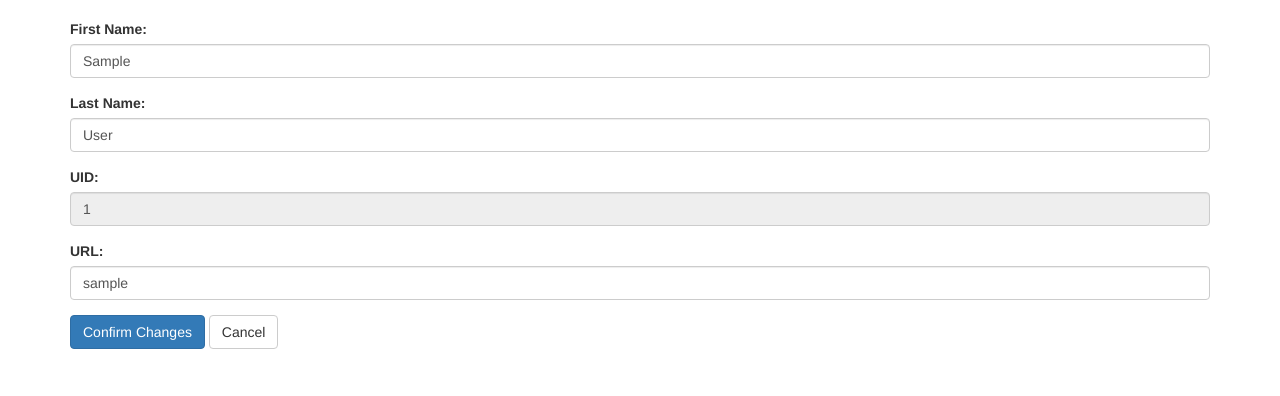
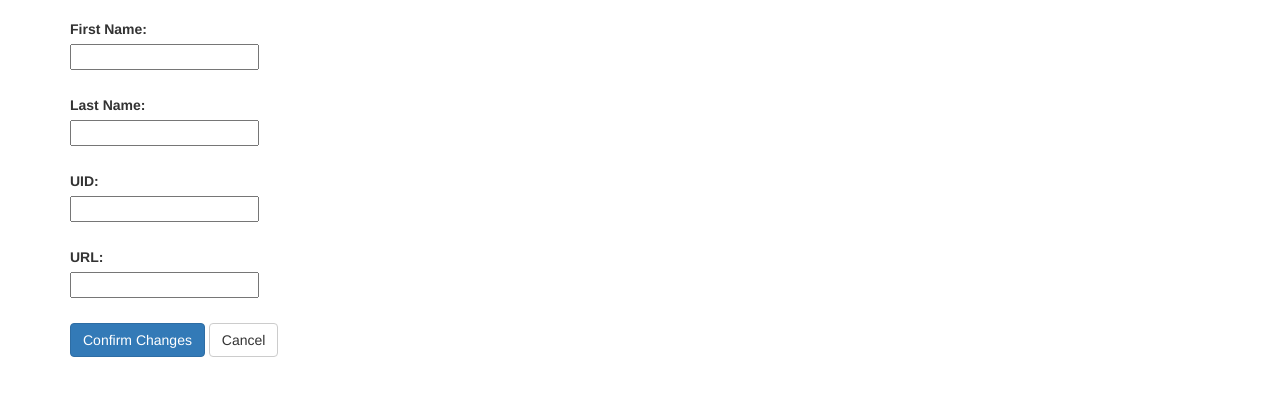
Before and after one commit to isavine/InOutBoard, a Flask app: template templates/edit_add_user.html in a window 1280 px wide. Shown: the part 51-447 px from the top of the page. Run offline with Flask 2, Linux system fonts and the light colour scheme; the template is opened without the code that fills it: values that come from a table or form of the project are taken from there, others are empty; a user stored in the database is signed in; data comes from the database, SQL or seed files in the repository; parts of the project's set-up code (start-up, migrations or seed data) failed here and were passed over; some libraries are stand-ins or nearby versions.

Commit message:
restructured using WTF Forms

```diff
--- a/app.py
+++ b/app.py
@@ -8,11 +8,27 @@ from flask.ext.sqlalchemy import SQLAlchemy
 from flask.ext.login import LoginManager, login_user, UserMixin, login_required, logout_user, \
       fresh_login_required
 from datetime import date
+from flask_wtf import Form
+from wtforms import StringField, PasswordField, BooleanField, IntegerField
+from wtforms.validators import DataRequired, Email, URL
 
 login_manager = LoginManager()
 login_manager.init_app(app)
 app.config.from_envvar('INOUTBOARD_SETTINGS', silent=False)
 
+class UserForm(Form):
+    first_name = StringField('First', validators=[DataRequired()])
+    last_name = StringField('Last', validators=[DataRequired()])
+    UID = IntegerField("UID", validators=[DataRequired()])
+    URL = StringField("URL", validators=[DataRequired(), URL()])
+
+def flash_errors(form):
+    for field, errors in form.errors.items():
+        for error in errors:
+            flash(u"Error in the %s field - %s" % (
+                getattr(form, field).label.text,
+                error
+            ), 'danger')
 
 @login_manager.user_loader
 def load_user(user_id):
@@ -189,62 +205,111 @@ def check_change():
     return jsonify({'users': result.data })
 
 
-@app.route('/edit_user_page/<uid>')
-@login_required
-def edit_user_page(uid):
-    user = User.query.get(uid)
-    roles = user.roles
-    print(roles)
-    return render_template('edit_add_user.html', title=app.config['BASE_HTML_TITLE'],
-        curr_uid=session['UID'],
-        edit_mode=True, add_mode=False, user=user, user_roles = roles, roles=Role.query.all())
+##################### Edit User #####################
 
-
-@app.route('/edit_user/<uid>', methods=['POST'])
+@app.route('/edit_user/<uid>', methods=['POST', 'GET'])
 @login_required
 def edit_user(uid):
     user = User.query.get(uid)
-    user.id = request.form['uid']
-    user.first_name = request.form['first-name']
-    user.last_name = request.form['last-name']
-    user.url = request.form['url']
-    user.name = user.first_name + ' ' + user.last_name
+    form = UserForm(first_name=user.first_name, last_name=user.last_name, URL=user.url, UID=user.id)
+    roles = user.roles
 
-    for role in Role.query.all():
-        # Role is checked
-        if request.form.get(role.name):
-            if role not in user.roles:
-                user.roles.append(get_role(role.name))
-        # Role is unchecked
-        else:
-            if role in user.roles:
-                user.roles.remove(role)
-    db.session.commit()
-    return redirect(url_for('render_board'))
+    if form.validate_on_submit():
+        user.id = request.form['UID']
+        user.first_name = request.form['first_name']
+        user.last_name = request.form['last_name']
+        user.url = request.form['URL']
+        user.name = user.first_name + ' ' + user.last_name
+
+        for role in Role.query.all():
+            # Role is checked
+            if request.form.get(role.name):
+                if role not in user.roles:
+                    user.roles.append(get_role(role.name))
+            # Role is unchecked
+            else:
+                if role in user.roles:
+                    user.roles.remove(role)
+        db.session.commit()
+        return redirect(url_for('render_board'))
+
+    flash_errors(form)
+    return render_template('edit_add_user.html', title=app.config['BASE_HTML_TITLE'],
+        curr_uid=session['UID'],
+        edit_mode=True, add_mode=False, user=user, user_roles = roles, roles=Role.query.all(), form=form)
 
 
-@app.route('/add_user_page')
-@login_required
-def add_user_page():
-    return render_template('edit_add_user.html', title=app.config['BASE_HTML_TITLE'],
-        edit_mode=False, add_mode=True, roles=Role.query.all())
+# @app.route('/edit_user/<uid>', methods=['POST'])
+# @login_required
+# def edit_user(uid):
+#     user = User.query.get(uid)
+#     user.id = request.form['UID']
+#     user.first_name = request.form['first_name']
+#     user.last_name = request.form['last_name']
+#     user.url = request.form['URL']
+#     user.name = user.first_name + ' ' + user.last_name
+
+#     for role in Role.query.all():
+#         # Role is checked
+#         if request.form.get(role.name):
+#             if role not in user.roles:
+#                 user.roles.append(get_role(role.name))
+#         # Role is unchecked
+#         else:
+#             if role in user.roles:
+#                 user.roles.remove(role)
+#     db.session.commit()
+#     return redirect(url_for('render_board'))
 
 
-@app.route('/add_user', methods=['POST'])
+##################### Add User #####################
+
+
+@app.route('/add_user', methods=['POST', 'GET'])
 @login_required
 def add_user():
-    fn = request.form['first-name']
-    ln = request.form['last-name']
-    new_user = User(id=request.form['uid'],name=fn + ' ' + ln,first_name=fn,
-        last_name=ln,url=request.form['url'], in_out=False, active=True)
+    form = UserForm()
 
-    for role in Role.query.all():
-        if request.form.get(role.name):
-            new_user.roles.append(get_role(role.name))
+    if form.validate_on_submit():
+        fn = request.form['first_name']
+        ln = request.form['last_name']
+        new_user = User(id=request.form['UID'],name=fn + ' ' + ln,first_name=fn,
+            last_name=ln,url=request.form['URL'], in_out=False, active=True)
 
-    db.session.add(new_user)
-    db.session.commit()
-    return redirect(url_for('render_board'))
+        for role in Role.query.all():
+            if request.form.get(role.name):
+                new_user.roles.append(get_role(role.name))
+
+        db.session.add(new_user)
+        db.session.commit()
+        return redirect(url_for('render_board'))
+
+    flash_errors(form)
+    return render_template('edit_add_user.html', title=app.config['BASE_HTML_TITLE'],
+        edit_mode=False, add_mode=True, roles=Role.query.all(), form=form)
+
+# @app.route('/add_user_page')
+# @login_required
+# def add_user_page():
+#     return render_template('edit_add_user.html', title=app.config['BASE_HTML_TITLE'],
+#         edit_mode=False, add_mode=True, roles=Role.query.all())
+
+
+# @app.route('/add_user', methods=['POST'])
+# @login_required
+# def add_user():
+#     fn = request.form['first-name']
+#     ln = request.form['last-name']
+#     new_user = User(id=request.form['uid'],name=fn + ' ' + ln,first_name=fn,
+#         last_name=ln,url=request.form['url'], in_out=False, active=True)
+
+#     for role in Role.query.all():
+#         if request.form.get(role.name):
+#             new_user.roles.append(get_role(role.name))
+
+#     db.session.add(new_user)
+#     db.session.commit()
+#     return redirect(url_for('render_board'))
 
 def get_role(role_name):
     roles = Role.query.all()
--- a/templates/base.html
+++ b/templates/base.html
@@ -44,7 +44,7 @@
 					<li><a href="{{ url_for('render_role_select') }}">Select Role</a></li>
 				{% endif%}
 				{% if admin %}
-					<li><a href="{{ url_for('add_user_page') }}">Add User</a></li>
+					<li><a href="{{ url_for('add_user') }}">Add User</a></li>
 				{% endif%}
 					<li><a href="{{ url_for('logout') }}">Logout</a></li>
 			{% endif %}
--- a/templates/board.html
+++ b/templates/board.html
@@ -42,7 +42,7 @@
 	        </td>
 	        {% if admin %}
 		        <td>
-		          <button type="button" class="btn btn-default" onclick="location.href='{{ url_for('edit_user_page', uid=user.id) }}'"><span class="glyphicon glyphicon-pencil" aria-hidden="true"></span></button>
+		          <button type="button" class="btn btn-default" onclick="location.href='{{ url_for('edit_user', uid=user.id) }}'"><span class="glyphicon glyphicon-pencil" aria-hidden="true"></span></button>
 		        </td>
 	        {% endif %}
 	      </tr>
--- a/templates/edit_add_user.html
+++ b/templates/edit_add_user.html
@@ -1,64 +1,40 @@
 {% extends "base.html" %}
 {% block body %}
 <div class='container'>
+
   {% if add_mode %}
-  <form action="{{ url_for('add_user') }}" method=post class=add-user>
+    <form action="{{ url_for('add_user') }}" method=post >
+  {% else %}
+    <form action="{{ url_for('edit_user', uid=user.id) }}" method=post>
+  {% endif %}
+
       <fieldset class="form-group">
         <label for"fn">First Name:</label>
-      <input id="fn" class="form-control" type=text size=30 name=first-name required>
+        <p>{{form.first_name}}</p>
       </fieldset>
 
       <fieldset class="form-group">
         <label for"ln">Last Name:</label>
-      <input id="ln" class="form-control" type=text size=30 name=last-name required>
+       <p> {{form.last_name}}</p>
       </fieldset>
 
       <fieldset class="form-group">
         <label for"uid_form">UID:</label>
-      <input id="uid_form" class="form-control" type=text size=30 name=uid required>
+        <p>{{form.UID}} </p>
       </fieldset>
 
       <fieldset class="form-group">
         <label for"url_form">URL:</label>
-      <input id="url_form" class="form-control" type=url size=30 name=url required>
+        <p>{{form.URL}}</p>
       </fieldset>
 
       <div class="checkbox">
+        {% if add_mode %}
           {% for role in roles %}
-      <label>
-        <input type="checkbox" name="{{ role.name }}" id="{{ role.name }}"> {{role.name}}
-      </label>
+            <label><input type="checkbox" name="{{ role.name }}" id="{{ role.name }}"> {{role.name}}</label>
           {% endfor %}
-    </div>
-
-    <button type="submit" class="btn btn-primary">Add User</button>
-
-  </form>
-
 
         {% else %}
-<form action="{{ url_for('edit_user', uid=user.id) }}" method=post class=add-user>
-    <fieldset class="form-group">
-      <label for"fn">First Name:</label>
-      <input id="fn" class="form-control" type=text size=30 name=first-name value="{{user.first_name}}" required>
-    </fieldset>
-
-    <fieldset class="form-group">
-      <label for"ln">Last Name:</label>
-      <input id="ln" class="form-control" type=text size=30 name=last-name value="{{user.last_name}}" required>
-    </fieldset>
-
-    <fieldset class="form-group">
-      <label for"uid_form">UID:</label>
-      <input id="uid_form" class="form-control" type=text size=30 name=uid value="{{user.id}}" readonly>
-    </fieldset>
-
-    <fieldset class="form-group">
-      <label for"url_form">URL:</label>
-      <input id="url_form" class="form-control" type=url size=30 name=url value="{{user.url}}" required>
-    </fieldset>
-
-    <div class="checkbox">
           {% for role in roles %}
             <label>
               {% if role in user_roles %}
@@ -68,57 +44,20 @@
               {% endif %}
             </label>
           {% endfor %}
+
+        {% endif %}
       </div>
 
-    <!-- {% if not curr_uid == user.id %}
-          {% if staff %}
-            <div class="radio">
-            <label>
-              <input type="radio" name="selected_role" value="staff" checked>
-              Staff
-            </label>
-        </div>
-          <div class="radio">
-            <label>
-               <input type="radio" name="selected_role" value="admin">
-              Admin
-            </label>
-          </div>
+        {{ form.csrf_token }}
+        {% if add_mode %}
+          <button type="submit" class="btn btn-primary">Add User</button>
         {% else %}
-        <div class="radio">
-            <label>
-              <input type="radio" name="selected_role" value="staff">
-              Staff
-            </label>
-        </div>
-          <div class="radio">
-            <label>
-               <input type="radio" name="selected_role" value="admin" checked>
-              Admin
-            </label>
-          </div>
-        {% endif %}
-      {% else %}
-        <div class="radio">
-          <label>
-            <input type="radio" name="selected_role" value="staff" disabled>
-            Staff
-          </label>
-      </div>
-        <div class="radio">
-          <label>
-             <input type="radio" name="selected_role" value="admin" checked >
-            Admin
-          </label>
-        </div>
-      {% endif %} -->
           <div class="container row">
             <button type="submit" class="btn btn-primary">Confirm Changes</button>
             <button type="button" onclick="location.href='{{ url_for('render_board') }}'" class="btn btn-default">Cancel</button>
           </div>
+        {% endif %}
+
   </form>
-
-
-{% endif %}
 </div>
 {% endblock %}
```
Lines whose indentation alone changed are shown as unchanged.
